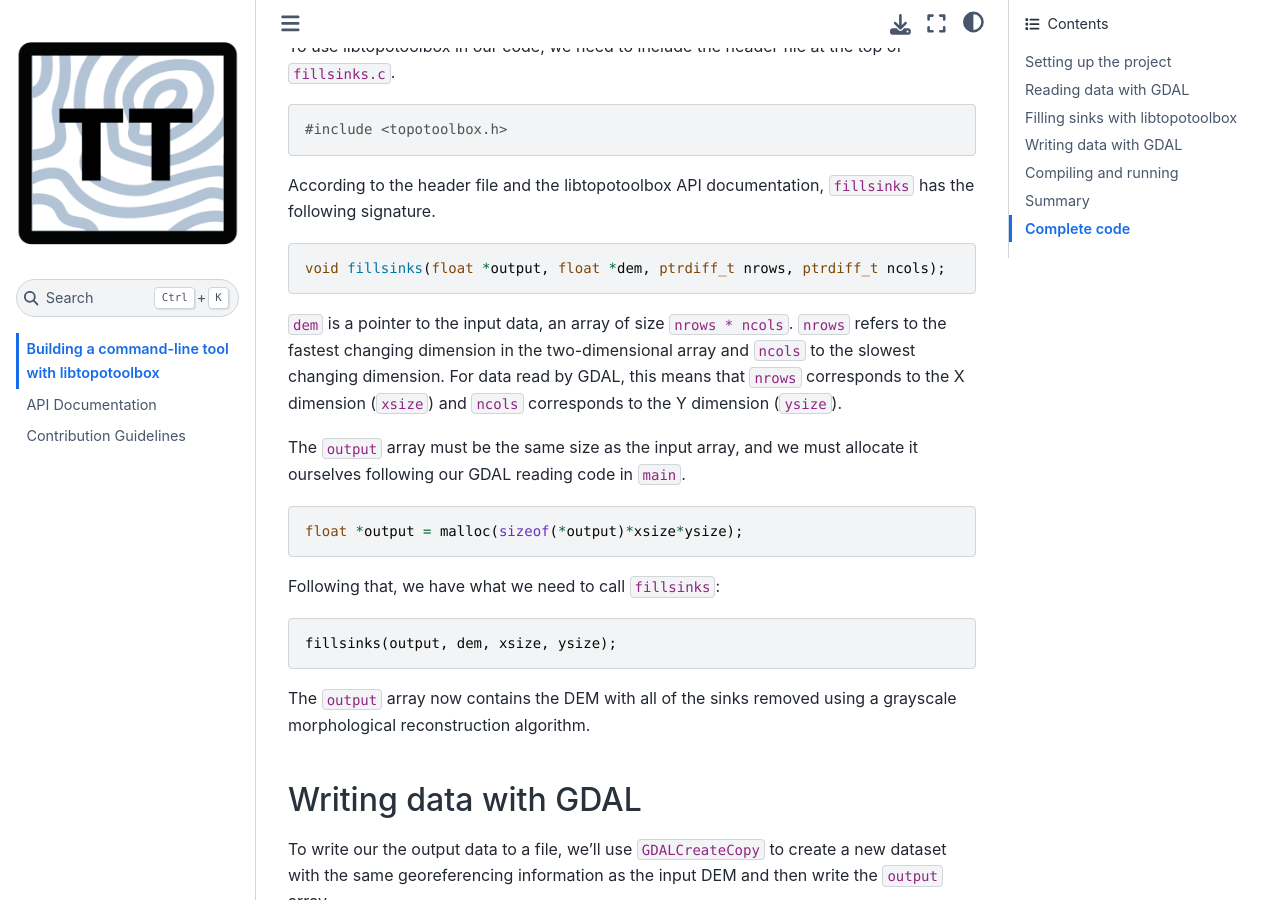
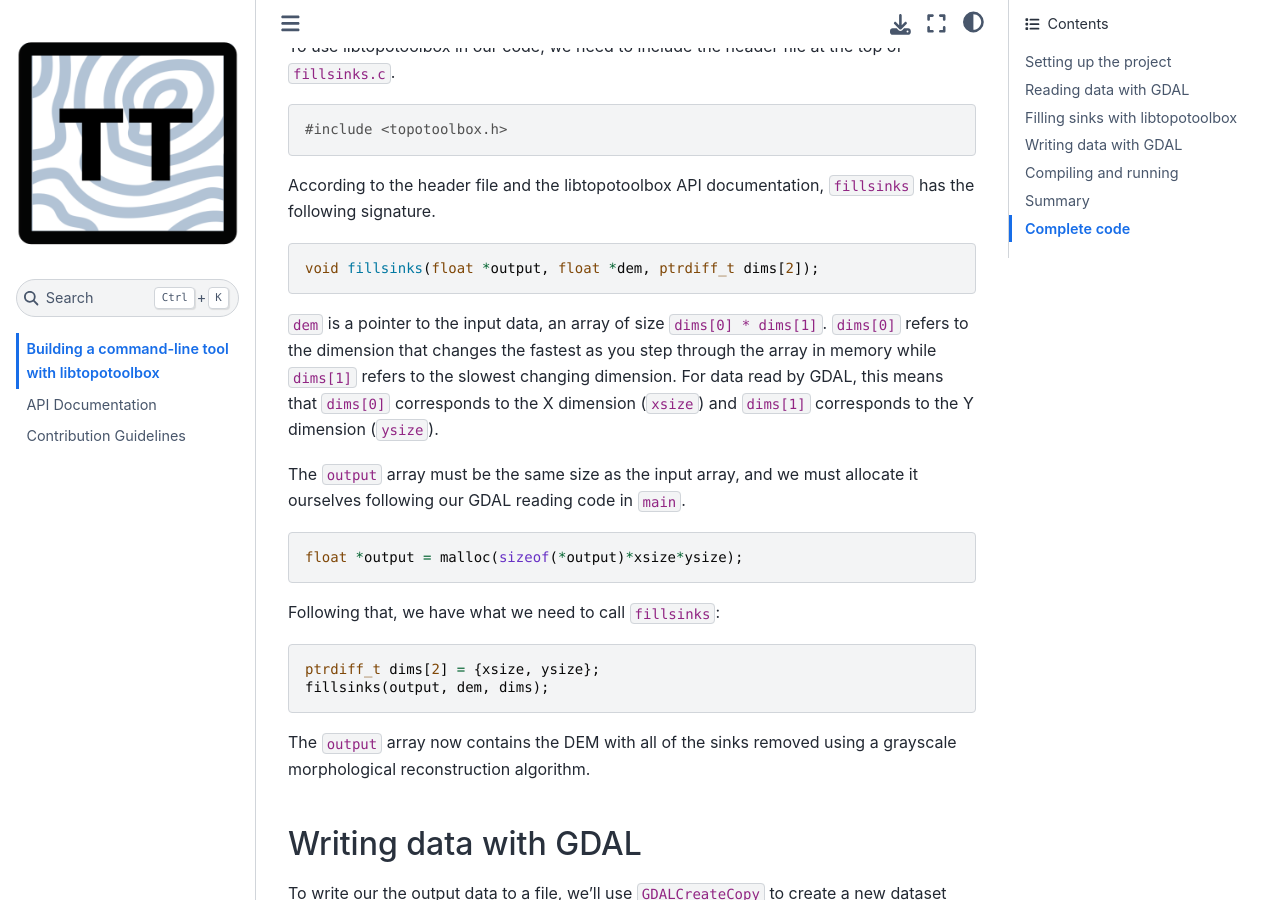
Before and after one commit to wkearn/libtopotoolbox, a Sphinx documentation site: the page built from docs/tutorials/fillsinks/tutorial.rst, in a window 1280 px wide and 900 px high, scrolled down 3806 px. Built offline with Sphinx 7.4.7 and the Sphinx Book theme 1.1.4, drawn with Linux system fonts in a browser that asks for light colours; some of the changed text lies outside the part shown.

Commit message:
Adapt command-line tutorial to the new dimensions API (#70)
Signed-off-by: William Kearney <william.kearney@uni-potsdam.de>

```diff
--- a/docs/tutorials/fillsinks/tutorial.rst
+++ b/docs/tutorials/fillsinks/tutorial.rst
@@ -205,13 +205,14 @@ According to the header file and the libtopotoolbox API documentation,
 
 .. code:: C
 
-    void fillsinks(float *output, float *dem, ptrdiff_t nrows, ptrdiff_t ncols);
+    void fillsinks(float *output, float *dem, ptrdiff_t dims[2]);
 
-``dem`` is a pointer to the input data, an array of size ``nrows * ncols``. ``nrows`` refers to the fastest changing dimension in the
-two-dimensional array and ``ncols`` to the slowest changing
-dimension. For data read by GDAL, this means that ``nrows`` corresponds
-to the X dimension (``xsize``) and ``ncols`` corresponds to the Y
-dimension (``ysize``).
+``dem`` is a pointer to the input data, an array of size ``dims[0] *
+dims[1]``. ``dims[0]`` refers to the dimension that changes the
+fastest as you step through the array in memory while ``dims[1]``
+refers to the slowest changing dimension. For data read by GDAL, this
+means that ``dims[0]`` corresponds to the X dimension (``xsize``) and
+``dims[1]`` corresponds to the Y dimension (``ysize``).
 
 The ``output`` array must be the same size as the input array, and we
 must allocate it ourselves following our GDAL reading code in ``main``.
@@ -224,7 +225,8 @@ Following that, we have what we need to call ``fillsinks``:
 
 .. code:: C
 
-    fillsinks(output, dem, xsize, ysize);
+    ptrdiff_t dims[2] = {xsize, ysize};
+    fillsinks(output, dem, dims);
 
 The ``output`` array now contains the DEM with all of the sinks removed
 using a grayscale morphological reconstruction algorithm.
@@ -401,7 +403,8 @@ Complete code
 
       float *output = malloc(sizeof(*output)*xsize*ysize);
 
-      fillsinks(output, dem, xsize, ysize);
+      ptrdiff_t dims[2] = {xsize, ysize};
+      fillsinks(output, dem, dims);
 
       GDALDatasetH outDataset = GDALCreateCopy(hDriver, "filled_dem.tif", hDataset,
                                                FALSE, NULL, NULL, NULL);
```
